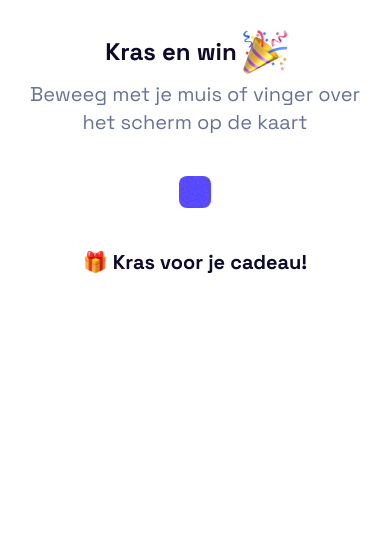
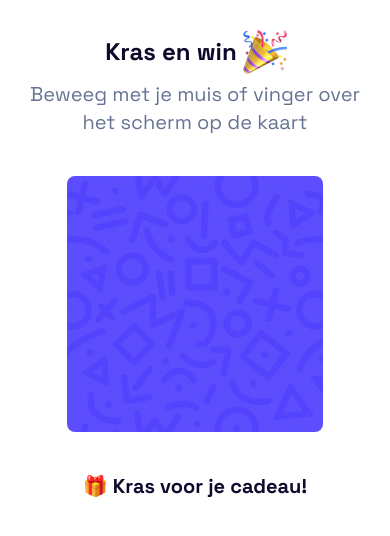
Before and after one commit to Martijn097/scratch-cards, a Next.js app: page /overview/1 in a window 390 px wide. Shown: the top 536 px of the page. Built offline with nearby package versions, Linux system fonts and the light colour scheme; no server answers; the database is empty.

Commit message:
fix hopefully

```diff
--- a/app/overview/[id]/page.tsx
+++ b/app/overview/[id]/page.tsx
@@ -223,8 +223,8 @@ export default function Card ({ params }: { params: { id: number } }) {
         </div>
       </div>
 
-      <div className="flex max-w-[1080px] mx-auto px-10 justify-center items-center">
-        <div className="bg-white relative scratch-card rounded-lg p-4 sm:w-[20rem] sm:h-[20rem]">
+      <div className="flex max-w-[1080px] mx-auto px-8 sm:px-10 justify-center items-center">
+        <div className="bg-white relative scratch-card rounded-lg p-4 w-[16rem] h-[16rem] sm:w-[20rem] sm:h-[20rem]">
           <div ref={cardCoverContainerRef} className="scratch-card-cover-container">
             <canvas
               ref={canvasRef}
```
